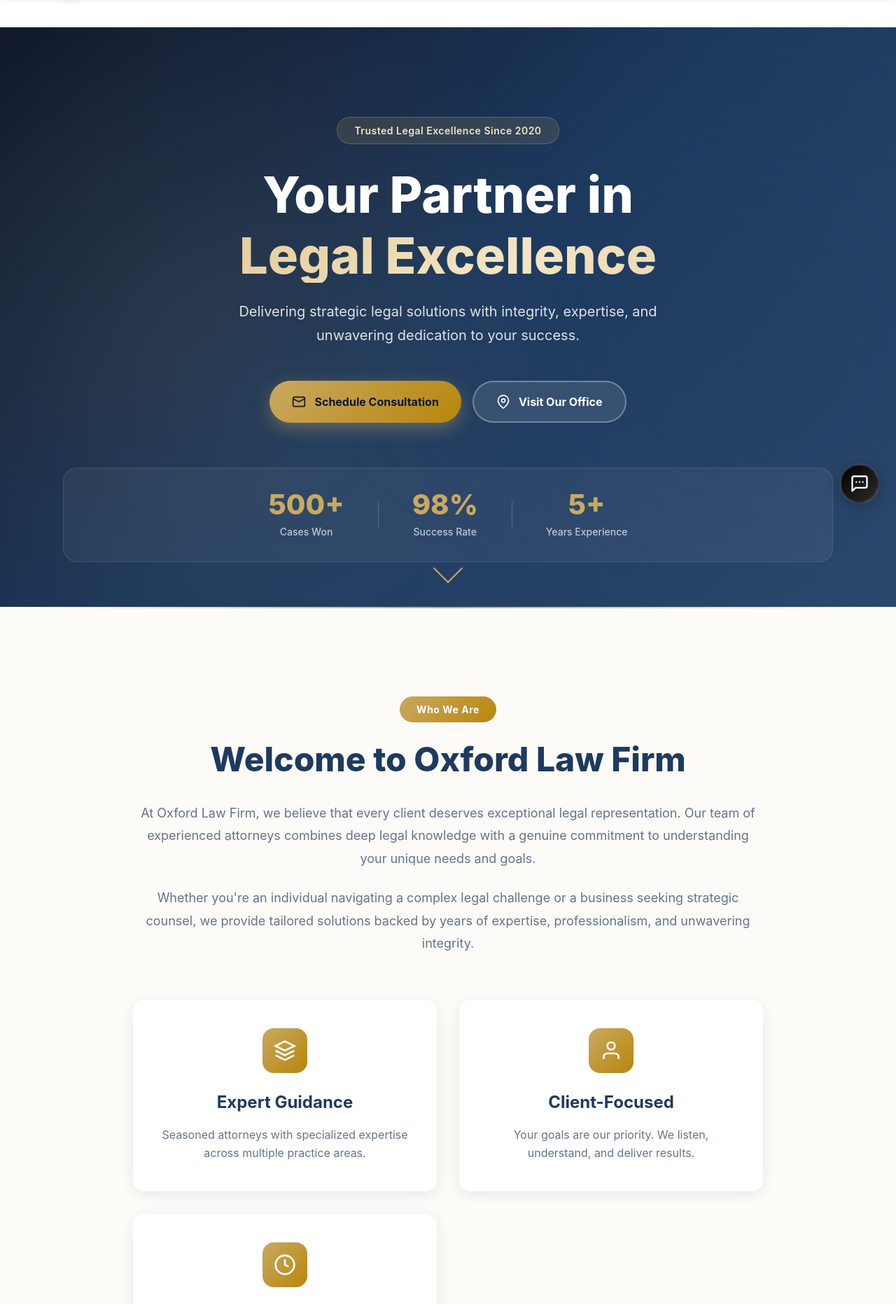
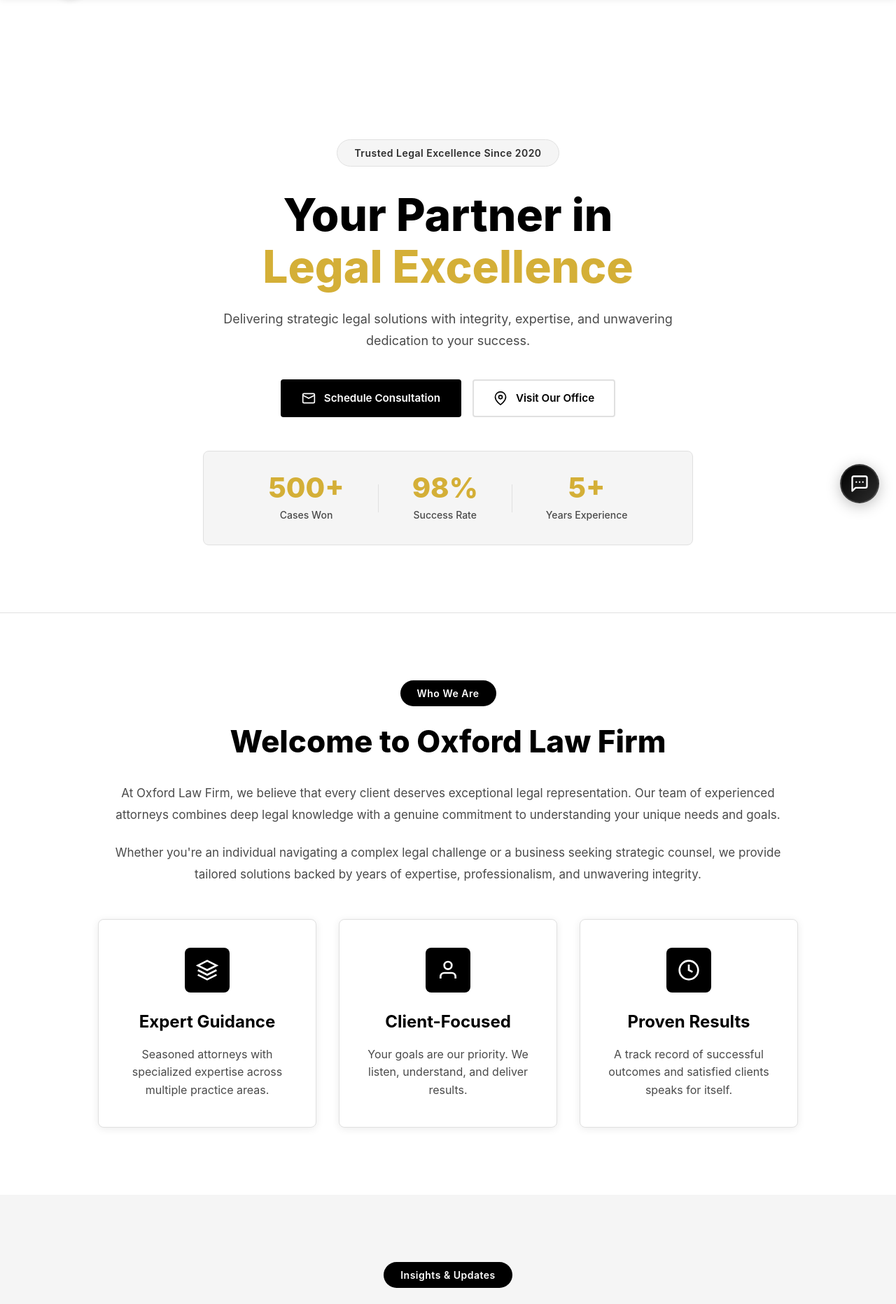
Before and after one commit to yourkrishna5/oxford_law_firm, a Django app: page / in a window 1280 px wide. Shown: the part 57-1920 px from the top of the page at 70% size. Run offline with Django 5.2, Linux system fonts and the light colour scheme; data that the repository does not hold is empty.

Commit message:
Update home.html

```diff
--- a/main/templates/home.html
+++ b/main/templates/home.html
@@ -10,8 +10,6 @@
 
 <!-- Hero Section -->
 <section id="hero">
-  <div class="hero-overlay"></div>
-  <div class="hero-particles"></div>
   <div class="hero-content">
     <div class="hero-badge">Trusted Legal Excellence Since 2020</div>
     <h1 class="hero-title">
@@ -51,9 +49,6 @@
         <div class="stat-label">Years Experience</div>
       </div>
     </div>
-  </div>
-  <div class="scroll-indicator">
-    <div class="scroll-arrow"></div>
   </div>
 </section>
 
@@ -163,79 +157,44 @@
 </section>
 
 <style>
-/* Professional Law Firm Color Variables */
+/* Professional Color Variables - Matching base.html */
 :root {
-  --navy-primary: #1e3a5f;
-  --navy-dark: #0f172a;
-  --gold-accent: #c9a961;
-  --gold-light: #f4e5c3;
-  --gold-dark: #b8860b;
-  --cream: #fdfbf7;
-  --text-dark: #1a202c;
-  --text-light: #64748b;
+  --primary-black: #000000;
+  --secondary-black: #1a1a1a;
+  --charcoal: #2d2d2d;
+  --light-gray: #f5f5f5;
+  --medium-gray: #e0e0e0;
+  --white: #ffffff;
+  --accent-gray: #4a4a4a;
+  --gold-accent: #d4af37;
+  --gold-light: #f0e68c;
 }
 
 /* Hero Section */
 #hero {
   position: relative;
-  background: linear-gradient(135deg,
-    var(--navy-dark) 0%,
-    var(--navy-primary) 50%,
-    #2d4a6f 100%);
-  min-height: 100vh;
+  background: var(--white);
+  min-height: 90vh;
   display: flex;
   flex-direction: column;
   justify-content: center;
   align-items: center;
   text-align: center;
-  color: white;
-  padding: 8rem 2rem 4rem;
-  overflow: hidden;
-}
-
-.hero-overlay {
-  position: absolute;
-  inset: 0;
-  background:
-    radial-gradient(circle at 20% 50%, rgba(201, 169, 97, 0.1) 0%, transparent 50%),
-    radial-gradient(circle at 80% 50%, rgba(30, 58, 95, 0.3) 0%, transparent 50%);
-  animation: overlayPulse 8s ease-in-out infinite;
-}
-
-@keyframes overlayPulse {
-  0%, 100% { opacity: 1; }
-  50% { opacity: 0.8; }
-}
-
-.hero-particles {
-  position: absolute;
-  inset: 0;
-  background-image:
-    radial-gradient(2px 2px at 20% 30%, rgba(201, 169, 97, 0.3), transparent),
-    radial-gradient(2px 2px at 60% 70%, rgba(201, 169, 97, 0.2), transparent),
-    radial-gradient(1px 1px at 50% 50%, rgba(255, 255, 255, 0.1), transparent),
-    radial-gradient(1px 1px at 80% 10%, rgba(255, 255, 255, 0.15), transparent);
-  background-size: 200% 200%;
-  animation: particleFloat 20s ease-in-out infinite;
-}
-
-@keyframes particleFloat {
-  0%, 100% { background-position: 0% 0%; }
-  50% { background-position: 100% 100%; }
+  padding: 10rem 2rem 6rem;
+  border-bottom: 1px solid var(--medium-gray);
 }
 
 .hero-content {
   position: relative;
-  z-index: 2;
   max-width: 1100px;
   width: 100%;
-  animation: heroFadeIn 1.2s cubic-bezier(0.4, 0, 0.2, 1) forwards;
+  animation: heroFadeIn 0.8s ease forwards;
 }
 
 @keyframes heroFadeIn {
   from {
     opacity: 0;
-    transform: translateY(40px);
+    transform: translateY(20px);
   }
   to {
     opacity: 1;
@@ -246,75 +205,65 @@
 .hero-badge {
   display: inline-block;
   padding: 0.5rem 1.5rem;
-  background: rgba(201, 169, 97, 0.15);
-  border: 1px solid rgba(201, 169, 97, 0.3);
+  background: var(--light-gray);
+  border: 1px solid var(--medium-gray);
   border-radius: 50px;
   font-size: 0.875rem;
   font-weight: 600;
   letter-spacing: 0.5px;
-  color: var(--gold-light);
+  color: var(--charcoal);
   margin-bottom: 2rem;
-  animation: badgeFade 1.2s ease 0.3s backwards;
+  animation: badgeFade 0.6s ease 0.2s backwards;
 }
 
 @keyframes badgeFade {
   from {
     opacity: 0;
-    transform: translateY(20px);
+    transform: translateY(15px);
   }
 }
 
 .hero-title {
-  font-size: 4.5rem;
+  font-size: 4rem;
   font-weight: 800;
-  line-height: 1.1;
+  line-height: 1.15;
   margin-bottom: 1.5rem;
-  display: flex;
-  flex-direction: column;
-  gap: 0.5rem;
+  color: var(--primary-black);
 }
 
 .title-line {
   display: block;
-  animation: titleSlide 1.2s ease 0.4s backwards;
+  animation: titleSlide 0.6s ease 0.3s backwards;
 }
 
 .title-highlight {
   display: block;
-  background: linear-gradient(135deg, var(--gold-accent) 0%, var(--gold-light) 50%, var(--gold-accent) 100%);
-  -webkit-background-clip: text;
-  -webkit-text-fill-color: transparent;
-  background-clip: text;
-  background-size: 200% auto;
-  animation: titleSlide 1.2s ease 0.6s backwards, shimmer 3s linear infinite;
+  color: var(--gold-accent);
+  animation: titleSlide 0.6s ease 0.4s backwards;
 }
 
 @keyframes titleSlide {
   from {
     opacity: 0;
-    transform: translateX(-30px);
+    transform: translateX(-20px);
   }
 }
 
-@keyframes shimmer {
-  to { background-position: 200% center; }
-}
-
 .hero-subtitle {
-  font-size: 1.25rem;
+  font-size: 1.125rem;
   line-height: 1.7;
-  color: rgba(255, 255, 255, 0.85);
-  margin-bottom: 3rem;
+  color: var(--accent-gray);
+  margin-bottom: 2.5rem;
   max-width: 700px;
   margin-left: auto;
   margin-right: auto;
-  animation: subtitleFade 1.2s ease 0.8s backwards;
+  animation: subtitleFade 0.6s ease 0.5s backwards;
 }
 
 @keyframes subtitleFade {
   from {
     opacity: 0;
-    transform: translateY(20px);
+    transform: translateY(15px);
   }
 }
 
@@ -323,14 +272,14 @@
   gap: 1rem;
   justify-content: center;
   flex-wrap: wrap;
-  margin-bottom: 4rem;
-  animation: buttonsFade 1.2s ease 1s backwards;
+  margin-bottom: 3rem;
+  animation: buttonsFade 0.6s ease 0.6s backwards;
 }
 
 @keyframes buttonsFade {
   from {
     opacity: 0;
-    transform: translateY(20px);
+    transform: translateY(15px);
   }
 }
 
@@ -338,66 +287,44 @@
   display: inline-flex;
   align-items: center;
   gap: 0.75rem;
-  padding: 1rem 2rem;
-  font-weight: 700;
-  font-size: 1rem;
-  border-radius: 50px;
+  padding: 0.85rem 1.75rem;
+  font-weight: 600;
+  font-size: 0.95rem;
+  border-radius: 4px;
   text-decoration: none;
-  transition: all 0.4s cubic-bezier(0.4, 0, 0.2, 1);
-  position: relative;
-  overflow: hidden;
+  transition: all 0.3s ease;
 }
 
-.hero-btn::before {
-  content: '';
-  position: absolute;
-  top: 50%;
-  left: 50%;
-  width: 0;
-  height: 0;
-  border-radius: 50%;
-  background: rgba(255, 255, 255, 0.2);
-  transform: translate(-50%, -50%);
-  transition: width 0.6s ease, height 0.6s ease;
+.hero-btn svg {
+  transition: transform 0.3s ease;
 }
 
-.hero-btn:hover::before {
-  width: 400px;
-  height: 400px;
+.hero-btn:hover svg {
+  transform: translateX(2px);
 }
 
 .hero-btn.primary {
-  background: linear-gradient(135deg, var(--gold-accent), var(--gold-dark));
-  color: var(--navy-dark);
-  box-shadow: 0 8px 25px rgba(201, 169, 97, 0.4);
+  background: var(--primary-black);
+  color: var(--white);
+  border: 2px solid var(--primary-black);
 }
 
 .hero-btn.primary:hover {
-  transform: translateY(-3px);
-  box-shadow: 0 12px 35px rgba(201, 169, 97, 0.5);
+  background: var(--charcoal);
+  transform: translateY(-2px);
+  box-shadow: 0 4px 12px rgba(0, 0, 0, 0.15);
 }
 
 .hero-btn.secondary {
-  background: rgba(255, 255, 255, 0.1);
-  color: white;
-  border: 2px solid rgba(255, 255, 255, 0.3);
-  backdrop-filter: blur(10px);
+  background: transparent;
+  color: var(--primary-black);
+  border: 2px solid var(--medium-gray);
 }
 
 .hero-btn.secondary:hover {
-  background: rgba(255, 255, 255, 0.2);
-  border-color: rgba(255, 255, 255, 0.5);
-  transform: translateY(-3px);
-}
-
-.hero-btn svg {
-  position: relative;
-  z-index: 1;
-}
-
-.hero-btn span {
-  position: relative;
-  z-index: 1;
+  background: var(--light-gray);
+  border-color: var(--primary-black);
+  transform: translateY(-2px);
 }
 
 .hero-stats {
@@ -406,17 +333,18 @@
   align-items: center;
   gap: 3rem;
   padding: 2rem;
-  background: rgba(255, 255, 255, 0.05);
-  border: 1px solid rgba(255, 255, 255, 0.1);
-  border-radius: 20px;
-  backdrop-filter: blur(10px);
-  animation: statsFade 1.2s ease 1.2s backwards;
+  background: var(--light-gray);
+  border: 1px solid var(--medium-gray);
+  border-radius: 8px;
+  animation: statsFade 0.6s ease 0.7s backwards;
+  max-width: 700px;
+  margin: 0 auto;
 }
 
 @keyframes statsFade {
   from {
     opacity: 0;
-    transform: translateY(20px);
+    transform: translateY(15px);
   }
 }
 
@@ -434,36 +362,14 @@
 
 .stat-label {
   font-size: 0.875rem;
-  color: rgba(255, 255, 255, 0.7);
+  color: var(--accent-gray);
   font-weight: 500;
 }
 
 .stat-divider {
   width: 1px;
   height: 40px;
-  background: rgba(255, 255, 255, 0.2);
-}
-
-.scroll-indicator {
-  position: absolute;
-  bottom: 2rem;
-  left: 50%;
-  transform: translateX(-50%);
-  animation: bounce 2s infinite;
-}
-
-@keyframes bounce {
-  0%, 20%, 50%, 80%, 100% { transform: translateX(-50%) translateY(0); }
-  40% { transform: translateX(-50%) translateY(-10px); }
-  60% { transform: translateX(-50%) translateY(-5px); }
-}
-
-.scroll-arrow {
-  width: 30px;
-  height: 30px;
-  border-right: 2px solid var(--gold-accent);
-  border-bottom: 2px solid var(--gold-accent);
-  transform: rotate(45deg);
+  background: var(--medium-gray);
 }
 
 /* Container */
@@ -475,23 +381,12 @@
 
 /* Welcome Section */
 #intro {
-  padding: 8rem 2rem;
-  background: var(--cream);
-  position: relative;
-}
-
-#intro::before {
-  content: '';
-  position: absolute;
-  top: 0;
-  left: 0;
-  right: 0;
-  height: 2px;
-  background: linear-gradient(90deg, transparent, var(--gold-accent), transparent);
+  padding: 6rem 2rem;
+  background: var(--white);
 }
 
 .welcome-content {
-  max-width: 900px;
+  max-width: 1000px;
   margin: 0 auto;
   text-align: center;
 }
@@ -499,35 +394,37 @@
 .section-badge {
   display: inline-block;
   padding: 0.5rem 1.5rem;
-  background: linear-gradient(135deg, var(--gold-accent), var(--gold-dark));
-  color: white;
+  background: var(--primary-black);
+  color: var(--white);
   border-radius: 50px;
   font-size: 0.875rem;
-  font-weight: 700;
+  font-weight: 600;
   letter-spacing: 0.5px;
   margin-bottom: 1.5rem;
-  animation: fadeInUp 0.8s ease backwards;
+  transition: transform 0.3s ease;
+}
+
+.section-badge:hover {
+  transform: scale(1.05);
 }
 
 .section-title {
-  font-size: 3rem;
+  font-size: 2.75rem;
   font-weight: 800;
-  color: var(--navy-primary);
+  color: var(--primary-black);
   margin-bottom: 2rem;
   line-height: 1.2;
-  animation: fadeInUp 0.8s ease 0.1s backwards;
 }
 
 .welcome-text {
-  margin-bottom: 4rem;
+  margin-bottom: 3rem;
 }
 
 .welcome-text p {
-  font-size: 1.125rem;
+  font-size: 1.0625rem;
   line-height: 1.8;
-  color: var(--text-light);
+  color: var(--accent-gray);
   margin-bottom: 1.5rem;
-  animation: fadeInUp 0.8s ease 0.2s backwards;
 }
 
 .welcome-features {
@@ -540,68 +437,53 @@
 .feature-card {
   background: white;
   padding: 2.5rem 2rem;
-  border-radius: 16px;
-  box-shadow: 0 4px 20px rgba(0, 0, 0, 0.08);
-  transition: all 0.4s cubic-bezier(0.4, 0, 0.2, 1);
-  border: 1px solid transparent;
-  animation: fadeInUp 0.8s ease backwards;
+  border-radius: 8px;
+  box-shadow: 0 2px 12px rgba(0, 0, 0, 0.08);
+  transition: all 0.3s ease;
+  border: 1px solid var(--medium-gray);
 }
 
-.feature-card:nth-child(1) { animation-delay: 0.3s; }
-.feature-card:nth-child(2) { animation-delay: 0.4s; }
-.feature-card:nth-child(3) { animation-delay: 0.5s; }
-
 .feature-card:hover {
-  transform: translateY(-8px);
-  box-shadow: 0 12px 40px rgba(201, 169, 97, 0.2);
-  border-color: var(--gold-accent);
+  transform: translateY(-5px);
+  box-shadow: 0 8px 24px rgba(0, 0, 0, 0.12);
+  border-color: var(--primary-black);
 }
 
 .feature-icon {
   width: 64px;
   height: 64px;
-  background: linear-gradient(135deg, var(--gold-accent), var(--gold-dark));
-  border-radius: 16px;
+  background: var(--primary-black);
+  border-radius: 8px;
   display: flex;
   align-items: center;
   justify-content: center;
   margin: 0 auto 1.5rem;
   color: white;
-  transition: transform 0.4s ease;
+  transition: all 0.3s ease;
 }
 
 .feature-card:hover .feature-icon {
-  transform: scale(1.1) rotate(5deg);
+  transform: scale(1.05);
+  background: var(--gold-accent);
 }
 
 .feature-card h3 {
   font-size: 1.5rem;
   font-weight: 700;
-  color: var(--navy-primary);
+  color: var(--primary-black);
   margin-bottom: 1rem;
 }
 
 .feature-card p {
   font-size: 1rem;
   line-height: 1.6;
-  color: var(--text-light);
-}
-
-@keyframes fadeInUp {
-  from {
-    opacity: 0;
-    transform: translateY(30px);
-  }
-  to {
-    opacity: 1;
-    transform: translateY(0);
-  }
+  color: var(--accent-gray);
 }
 
 /* Articles Section */
 #featured {
-  padding: 8rem 2rem;
-  background: linear-gradient(to bottom, white, var(--cream));
+  padding: 6rem 2rem;
+  background: var(--light-gray);
 }
 
 .section-header {
```
Also changed, not shown: other parts of main/templates/home.html (+77 -42 lines).
